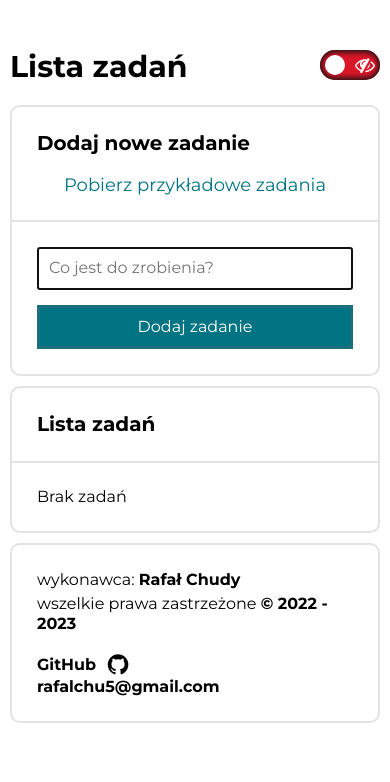
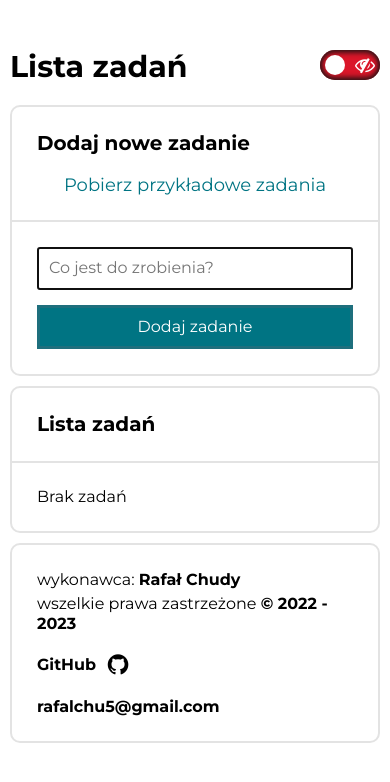
Before and after one commit to Rafal-1999/To-Do-List-React, a React (Create React App) app: page / in a window 390 px wide. Shown: the top 782 px of the page. Built offline with nearby package versions, Linux system fonts and the light colour scheme.

Commit message:
Added space between links for mobile screens

```diff
--- a/package.json
+++ b/package.json
@@ -1,6 +1,6 @@
 {
   "name": "to-do-list-react",
-  "version": "4.51.0",
+  "version": "4.51.1",
   "private": true,
   "homepage": "https://rafal-1999.github.io/To-Do-List-React/",
   "dependencies": {
--- a/src/components/Footer/index.js
+++ b/src/components/Footer/index.js
@@ -57,6 +57,7 @@ const Footer = ({
                 <FooterLink
                     href={`mailto:${email}`}
                     title={`Napisz do: ${email}`}
+                    marginTop
                 >
                     {email}
                 </FooterLink>
--- a/src/components/Footer/styled.js
+++ b/src/components/Footer/styled.js
@@ -10,7 +10,7 @@ export const FooterArea = styled.footer`
     flex-direction: column;
     gap: 20px;
 
-    @media (min-width: 576px) {
+    @media (min-width: 577px) {
         flex-direction: row;
         gap: 0;
     }
@@ -22,7 +22,7 @@ export const FooterBox = styled.div`
     flex-direction: column;
     justify-content: space-between;
 
-    @media (min-width: 576px) {
+    @media (min-width: 577px) {
         ${({ alignment }) => alignment && css`
             align-items: flex-end;
         `}
@@ -64,6 +64,12 @@ export const FooterLink = styled.a`
     &:focus {
         background-size: 100% 1px;
     }
+
+    ${({ marginTop }) => marginTop && css`
+        @media (max-width: 576px) and (hover: none) {
+            margin-top: 20px;
+        }
+    `}
 `;
 
 export const FooterIcon = styled.i`
```
